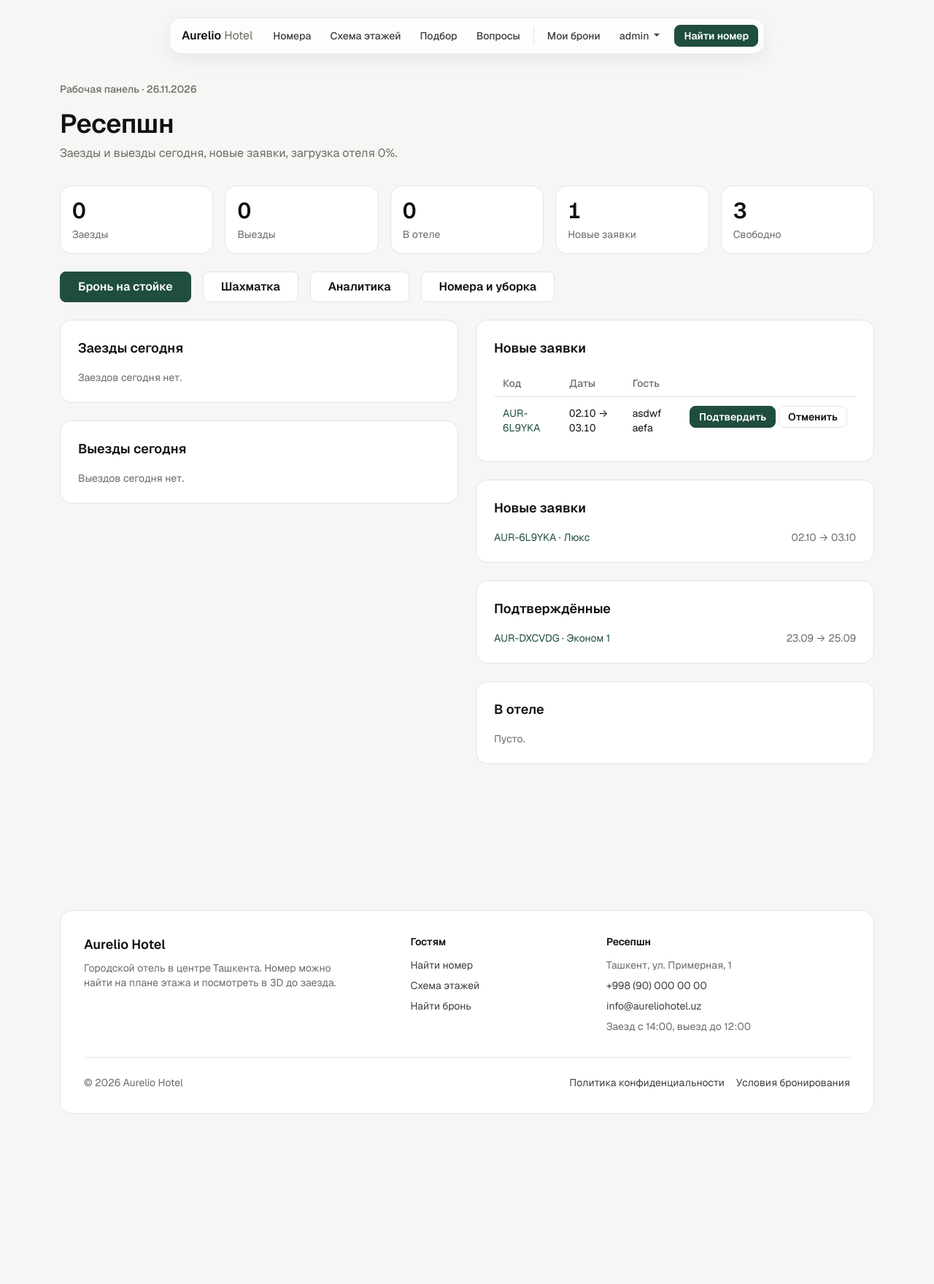
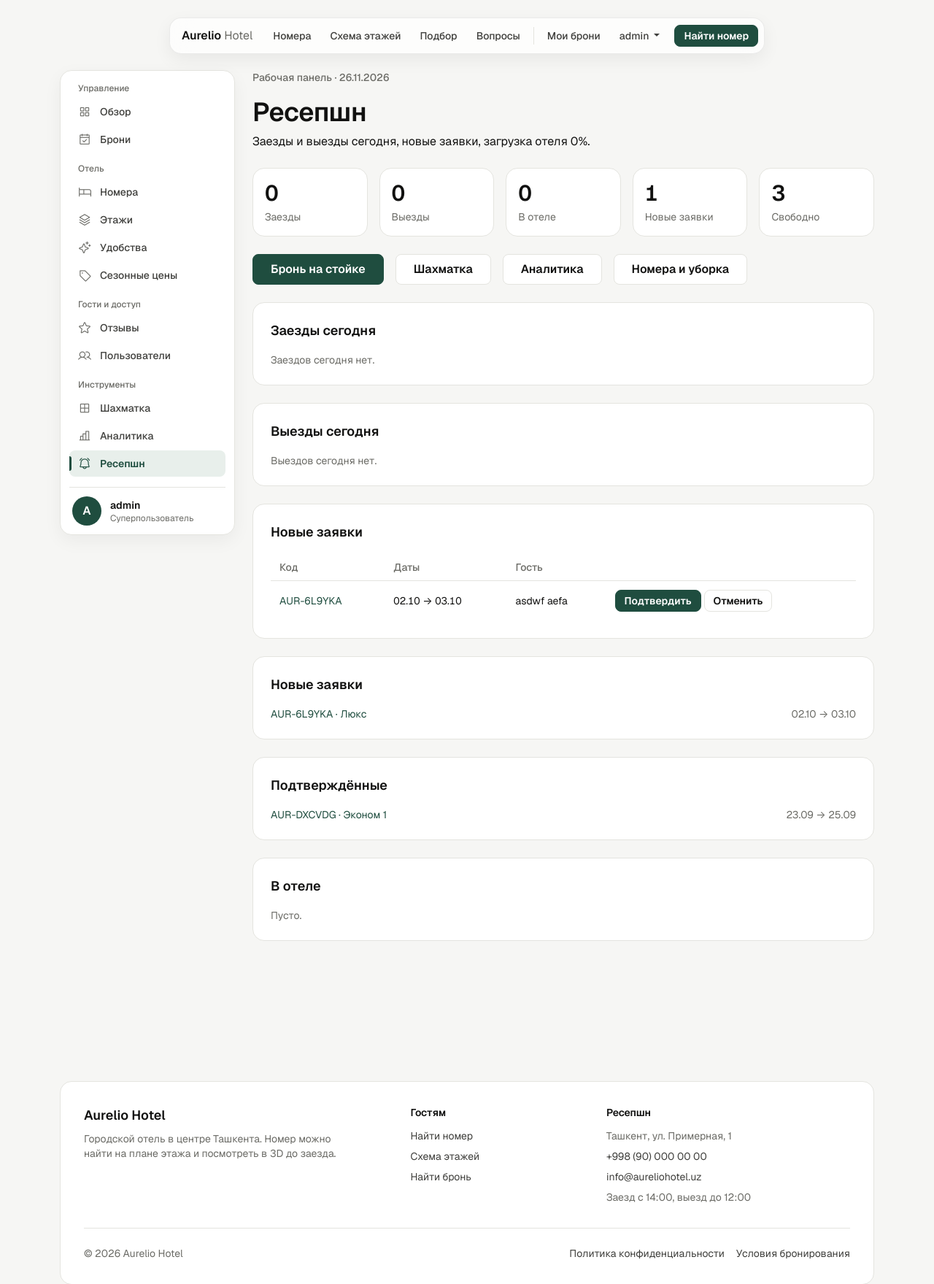
Before and after one commit to Non7Shox/PBL-hotel, a Django app: page /staff/ in a window 1280 px wide. Shown: the top 1759 px of the page at 73% size. Before the commit the page ends 1526 px from the top, so only its background shows below. Run offline with Django 5.2, Linux system fonts and the light colour scheme; a user stored in the database is signed in; data comes from the database, SQL or seed files in the repository.

Commit message:
Keep admin sidebar on staff pages
Grid, analytics, reception, rooms board and desk booking now use the
admin panel layout. The sidebar is shown only to hotel admins.

Co-Authored-By: Claude Sonnet 5.5 <noreply@anthropic.com>

```diff
--- a/staff/views.py
+++ b/staff/views.py
@@ -11,7 +11,7 @@ from bookings import notify
 from bookings.models import Booking
 from rooms.models import Floor, Room
 
-from .decorators import role_required, staff_required
+from .decorators import is_hotel_admin, role_required, staff_required
 from .forms import DeskBookingForm
 from .models import StaffProfile
 from .reports import analytics, occupancy_grid
@@ -38,6 +38,11 @@ STATUS_CSS = {
     Booking.STATUS_CANCELLED: 'status-cancelled',
     Booking.STATUS_NO_SHOW: 'status-noshow',
 }
+
+
+def _panel_nav(request, section):
+    """Боковое меню админ-панели: видно только тем, кому доступна админ-панель."""
+    return {'section': section, 'hide_side': not is_hotel_admin(request.user)}
 
 
 @staff_required
@@ -82,6 +87,7 @@ def dashboard(request):
         'action_labels': ACTION_LABELS,
         'status_css': STATUS_CSS,
     }
+    context.update(_panel_nav(request, 'desk'))
     return render(request, 'staff/dashboard.html', context)
 
 
@@ -116,6 +122,7 @@ def rooms_board(request):
         ),
         'today': today,
     }
+    context.update(_panel_nav(request, 'desk'))
     return render(request, 'staff/rooms_board.html', context)
 
 
@@ -133,6 +140,7 @@ def desk_booking(request):
         'form': form,
         'recent': Booking.objects.select_related('room').order_by('-created_at')[:8],
     }
+    context.update(_panel_nav(request, 'desk'))
     return render(request, 'staff/desk_booking.html', context)
 
 
@@ -189,6 +197,7 @@ def grid(request):
         'rows': occupancy_grid(start, GRID_DAYS),
         'prev_start': (start - timedelta(days=7)).isoformat(),
         'next_start': (start + timedelta(days=7)).isoformat(),
+        **_panel_nav(request, 'grid'),
     })
 
 
@@ -199,6 +208,7 @@ def analytics_view(request):
     start = today - timedelta(days=14)
     context = analytics(start, 30)
     context.update(today=today, start=start, end=start + timedelta(days=29))
+    context.update(_panel_nav(request, 'analytics'))
     return render(request, 'staff/analytics.html', context)
 
 
--- a/templates/panel/base.html
+++ b/templates/panel/base.html
@@ -6,6 +6,7 @@
   .panel-side{ position: sticky; top: 96px; max-height: calc(100vh - 112px); overflow-y: auto; scrollbar-width: thin;
     background: var(--surface); border: 1px solid var(--line); border-radius: var(--r-2xl); padding: 12px;
     display: flex; flex-direction: column; gap: 2px; box-shadow: 0 8px 24px rgba(17,17,16,0.05); }
+  .panel-layout.no-side{ grid-template-columns: minmax(0, 1fr); }
   .side-label{ padding: 12px 12px 4px; font-size: 12px; line-height: 16px; font-weight: 500; color: var(--muted); }
   .side-label:first-child{ padding-top: 4px; }
   .panel-side a{ position: relative; display: flex; gap: 12px; align-items: center; flex-shrink: 0; white-space: nowrap;
@@ -33,7 +34,8 @@
 {% endblock %}
 {% block content %}
 <div class="container">
-  <div class="panel-layout">
+  <div class="panel-layout{% if hide_side %} no-side{% endif %}">
+    {% if not hide_side %}
     <nav class="panel-side" aria-label="Разделы админ-панели">
       <div class="side-label">Управление</div>
       <a href="{% url 'panel:home' %}" class="{% if section == 'home' %}active{% endif %}"><i class="ph ph-squares-four"></i>Обзор</a>
@@ -47,9 +49,9 @@
       <a href="{% url 'panel:reviews' %}" class="{% if section == 'reviews' %}active{% endif %}"><i class="ph ph-star"></i>Отзывы</a>
       {% if user.is_superuser %}<a href="{% url 'panel:users' %}" class="{% if section == 'users' %}active{% endif %}"><i class="ph ph-users"></i>Пользователи</a>{% endif %}
       <div class="side-label">Инструменты</div>
-      <a href="{% url 'staff:grid' %}"><i class="ph ph-grid-four"></i>Шахматка</a>
-      <a href="{% url 'staff:analytics' %}"><i class="ph ph-chart-bar"></i>Аналитика</a>
-      <a href="{% url 'staff:dashboard' %}"><i class="ph ph-bell-ringing"></i>Ресепшн</a>
+      <a href="{% url 'staff:grid' %}" class="{% if section == 'grid' %}active{% endif %}"><i class="ph ph-grid-four"></i>Шахматка</a>
+      <a href="{% url 'staff:analytics' %}" class="{% if section == 'analytics' %}active{% endif %}"><i class="ph ph-chart-bar"></i>Аналитика</a>
+      <a href="{% url 'staff:dashboard' %}" class="{% if section == 'desk' %}active{% endif %}"><i class="ph ph-bell-ringing"></i>Ресепшн</a>
       <div class="side-user">
         <span class="side-avatar" aria-hidden="true">{{ user.username|slice:":1" }}</span>
         <div class="min-w-0" style="min-width: 0;">
@@ -58,6 +60,7 @@
         </div>
       </div>
     </nav>
+    {% endif %}
     <div>{% block panel %}{% endblock %}</div>
   </div>
 </div>
--- a/templates/staff/dashboard.html
+++ b/templates/staff/dashboard.html
@@ -1,17 +1,15 @@
-{% extends 'base.html' %}
+{% extends 'panel/base.html' %}
 
 {% block title %}Панель персонала — Aurelio Hotel{% endblock %}
 
-{% block content %}
-<section class="page-band">
-  <div class="container">
+{% block panel %}
+<header class="mb-4">
     <span class="hero-eyebrow">Рабочая панель · {{ today|date:"d.m.Y" }}</span>
     <h1 class="mt-3">Ресепшн</h1>
     <p>Заезды и выезды сегодня, новые заявки, загрузка отеля {{ occupancy }}%.</p>
-  </div>
-</section>
+  </header>
 
-<div class="container pb-5">
+<div class="pb-2">
   <div class="row g-3 mb-4">
     <div class="col-6 col-lg"><div class="kpi-card"><div class="kpi-value">{{ kpi.arrivals }}</div><div class="kpi-label">Заезды</div></div></div>
     <div class="col-6 col-lg"><div class="kpi-card"><div class="kpi-value">{{ kpi.departures }}</div><div class="kpi-label">Выезды</div></div></div>
@@ -28,7 +26,7 @@
   </div>
 
   <div class="row g-4">
-    <div class="col-lg-6">
+    <div class="col-12">
       <div class="panel-card mb-4">
         <div class="panel-title">Заезды сегодня</div>
         {% if arrivals %}
@@ -75,7 +73,7 @@
       </div>
     </div>
 
-    <div class="col-lg-6">
+    <div class="col-12">
       <div class="panel-card mb-4">
         <div class="panel-title">Новые заявки</div>
         {% if pending %}
```
Also changed, not shown: staff/test_panel_nav.py (added, +30 -0 lines), templates/staff/analytics.html (+5 -7 lines), templates/staff/desk_booking.html (+7 -9 lines), templates/staff/grid.html (+5 -7 lines), templates/staff/rooms_board.html (+5 -7 lines).
